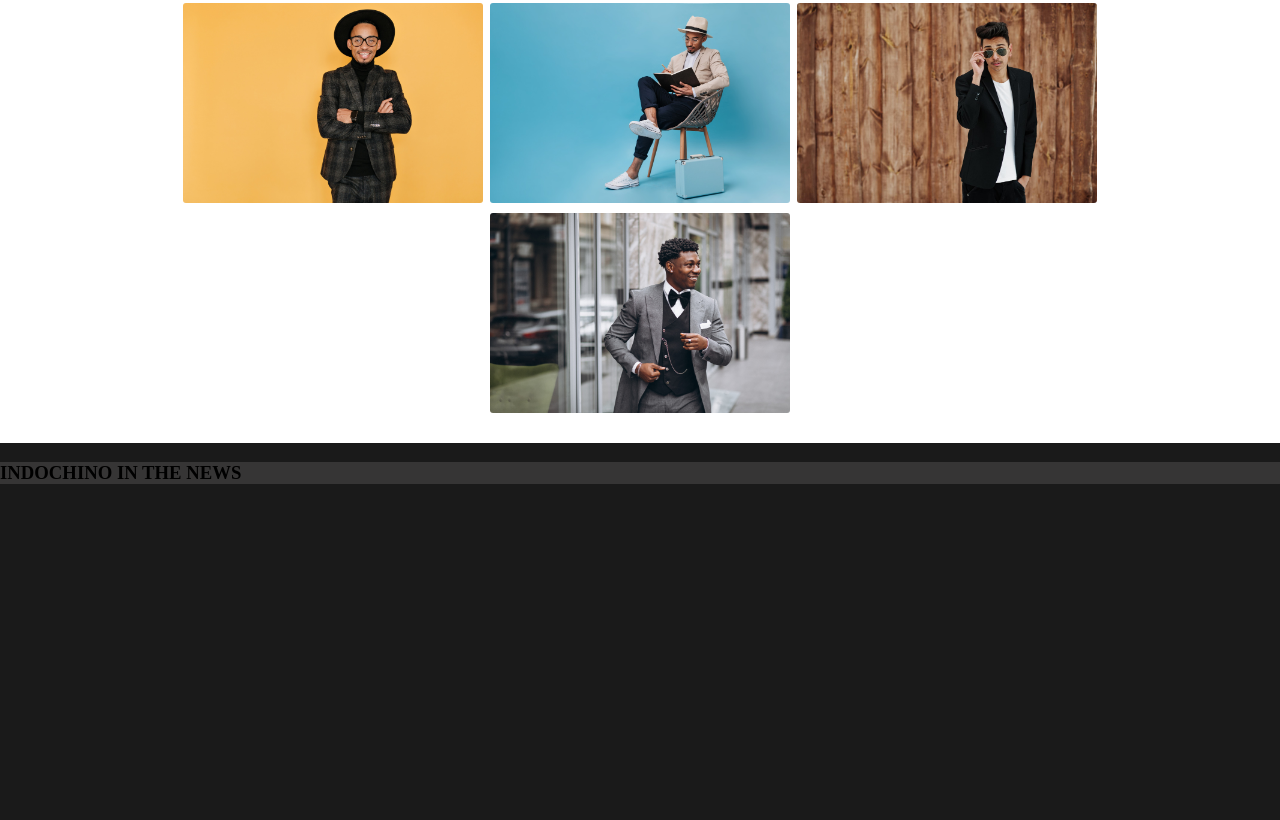
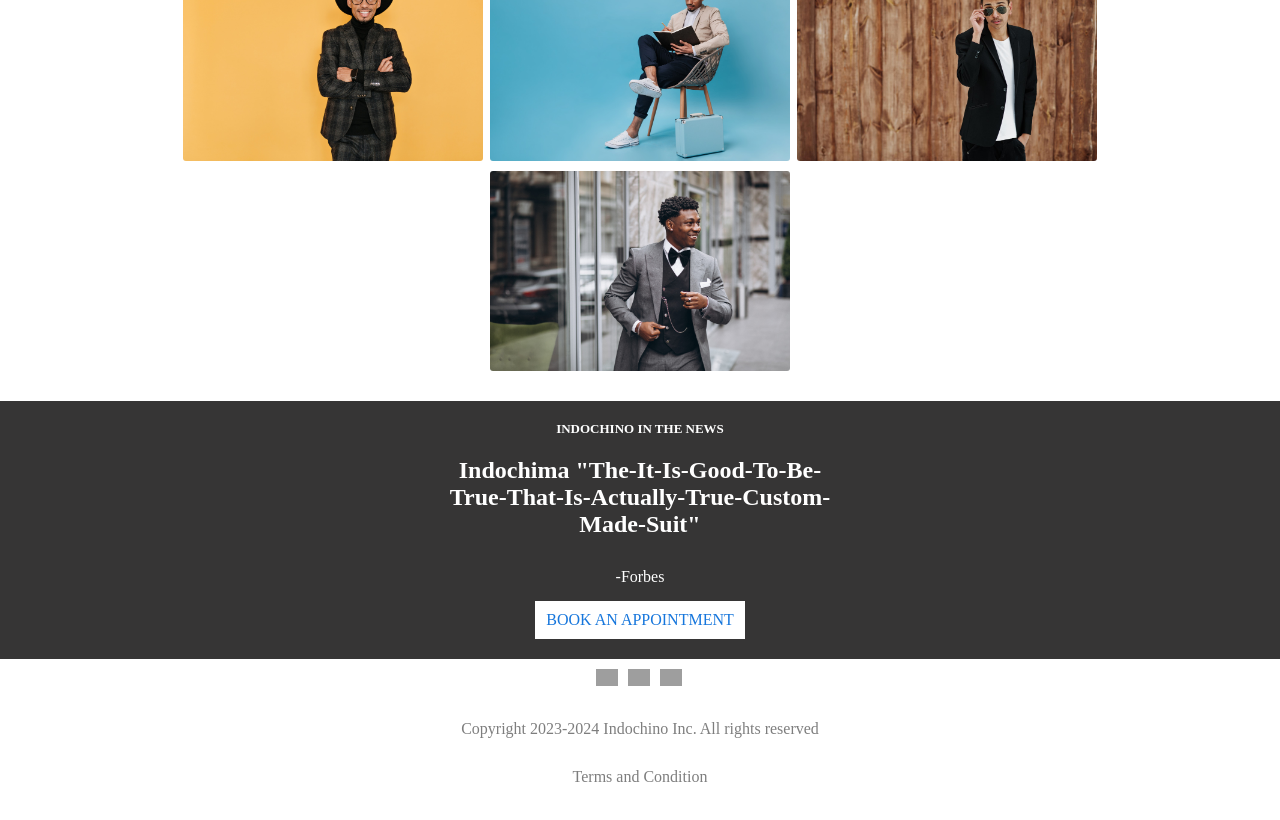
Before and after one commit to chimaux/MenSuits, a plain HTML site: page index.html in a window 1280 px wide. Shown: the part 1780-2600 px from the top of the page. Before the commit the page ends 2283 px from the top, so only its background shows below. Drawn offline with Linux system fonts and the light colour scheme; grey boxes are pictures that could not be loaded; a web font is replaced by a local one.

Commit message:
upadted the html and and css

```diff
--- a/css/main.css
+++ b/css/main.css
@@ -25,8 +25,10 @@
         padding: 0;
         box-sizing: border-box;
         font-family:cerebri_sans;
-        background-color: #1a1a1a;
+        overflow-x: hidden;
+
     }
+
     #bookApointment{
         margin: 0 auto;
        width: 200px;
@@ -34,13 +36,21 @@
         background-color: #ffffff;
         margin-bottom: 20px;
     }
+    #bookApointment a{
+        text-decoration: none;
+        color: #1676dc;
+    }
     #seeSuites{
         margin: 0 auto;
         width: 200px;
         padding: 12px 0 12px 0;
          background-color: #ffffff;
-        border: 1px solid blue;
+        border: 1px solid #1676dc;;
         margin-bottom: 20px;
+    }
+    #seeSuites a{
+   text-decoration: none;
+   color: #1676dc;
     }
     .short_line{
         width: 70px;
@@ -52,7 +62,7 @@
     }
     header{
         width: 100%;
-        background-color: antiquewhite;
+        background-color: rgb(255, 255, 255);
     }
     .logo{
         width:200px;
@@ -79,7 +89,7 @@
 
     }
     #image_area{
-        background-color: red;
+
         width:100vw;
 
         overflow: hidden;
@@ -100,6 +110,7 @@
     }
 
     #image_text .image_text_first_child{
+        padding-top: 15px;
         width:90vw;
         background-color: #619bd9;
         color: white;
@@ -119,7 +130,7 @@
     }
     #section2 .section2_first_child{
         width: 90vw;
-
+        padding-top: 20px;
         color: rgb(62, 62, 62);
         background-color: rgb(255, 255, 255);
     }
@@ -174,6 +185,8 @@
     }
     .locationTab .visit{
         text-align: center;
+        padding-bottom: 20px;
+        padding-top: 20px;
     }
 
     .book{
@@ -182,8 +195,13 @@
            width: 300px;
            padding: 12px 0 12px 0;
             background-color: #ffffff;
-            margin-bottom: 20px;
+            /* margin-bottom: 20px; */
 
+    }
+    .book a{
+
+        text-decoration: none;
+        color: #1676dc;
     }
     .image_gallery{
         text-align: center;
@@ -197,12 +215,13 @@
         color: rgba(148, 148, 148, 0.366);
         width: 100px;
         border: 1px solid rgba(148, 148, 148, 0.366);
-        margin-top: -30px;
+        margin-top: -20px;
     }
 
     .suits_pictures{
         display: flex;
         flex-wrap: wrap;
+
     }
     .suits_pictures img{
         width: 300px;
@@ -220,12 +239,85 @@
 
     }
     .indochino_news{
+        margin: 0 auto;
         width: 100vw;
         height: auto;
         background: #363535;
+        color: white;
+        padding-top: 20px;
+        padding-bottom: 20px;
+    }
+    h1,h2,h3,h4,h5,h6{
+        margin: 0;
+    }
+    #h3_1{
+        margin-bottom: 20px;
+    }
+    #h3_2{
+
+        font-size:small;
+        text-align: center;
+
+    }
+    .indochino_news #true_suit{
+        text-align: center;
+        font-weight: bold;
+        width: 100vw;
+        font-size:x-large;
+        margin: 0 auto;
+        padding-top: 20px;
+    }
+    .indochino_news #forbes{
+        margin-top: 30px;
+        text-align: center;
+        margin-bottom: 15px;
+    }
+    #bookAnAppointment2{
+        margin: 0 auto;
+text-align: center;
+background-color: white;
+width: 200px;
+padding: 10px 5px 10px 5px;
+    }
+    #bookAnAppointment2 a{
+        color: #1676dc;
+        text-decoration: none;
+            }
+    footer{
+        background-color: white;
+    }
+    .social_icons img{
+        width: 22px;
+        height: auto;
+        margin-left: 6px;
+        margin-top: 10px;
+        margin-bottom: 30px;
+
     }
 
+    .social_icons{
+        margin: 0 auto;
+
+        width: 100px;
+    }
+    .copyright_section{
+        text-align: center;
+        color: #7e7e7e;
+        margin-bottom: 30px;
+    }
+    .terms_and_condition{
+
+        margin-bottom: 50px;
+text-align: center;
+    }
+    .terms_and_condition a{
+        color: #7e7e7e;
+        text-decoration: none;
+
+    }
 }
+
+
 
 @media (min-width: 622px){
     .suits_pictures{
@@ -234,14 +326,11 @@
         margin: 0 auto;
     }
 }
-@media (min-width: 1024px) {
-    .suits_pictures{
-        display: flex;
-        flex-wrap: wrap;
-        width: 920px;
-    }
+
+@media (min-width: 768px) {
+    .indochino_news #true_suit{
+    width: 400px;
 }
-@media (min-width: 768px) {
 .main_one{
     display: flex;
 }
@@ -272,6 +361,14 @@
 
 }
  }
+ @media (min-width: 1024px) {
+    .suits_pictures{
+        display: flex;
+        flex-wrap: wrap;
+        width: 920px;
+    }
+
+}
 /*@media (min-width: 768px) { }
 @media (min-width: 1024px) { }
 @media (min-width: 1280px) { }
--- a/index.html
+++ b/index.html
@@ -132,7 +132,23 @@
 
     <section class="indochino_news">
 <h3 id="h3_2">INDOCHINO IN THE NEWS</h3>
+<div id="true_suit">
+  Indochima "The-It-Is-Good-To-Be-True-That-Is-Actually-True-Custom-Made-Suit"
+</div>
+<div id="forbes">-Forbes</div>
+<div id="bookAnAppointment2"><a href="">BOOK AN APPOINTMENT</a></div>
     </section>
+    <footer>
+<div class="footer">
+<div class="social_icons">
+  <img src="https://cdn-icons-png.flaticon.com/512/1384/1384021.png" alt="facebook">
+  <img src="https://cdn-icons-png.flaticon.com/512/4494/4494465.png" alt="twitter">
+  <img src="https://cdn-icons-png.flaticon.com/512/4494/4494467.png" alt="instagram">
+</div>
+<div class="copyright_section">Copyright 2023-2024 Indochino Inc. All rights reserved</div>
+<div class="terms_and_condition"><a href="">Terms and Condition</a></div>
+</div>
+    </footer>
     <script src="./main.js"></script>
   </body>
 </html>
```
